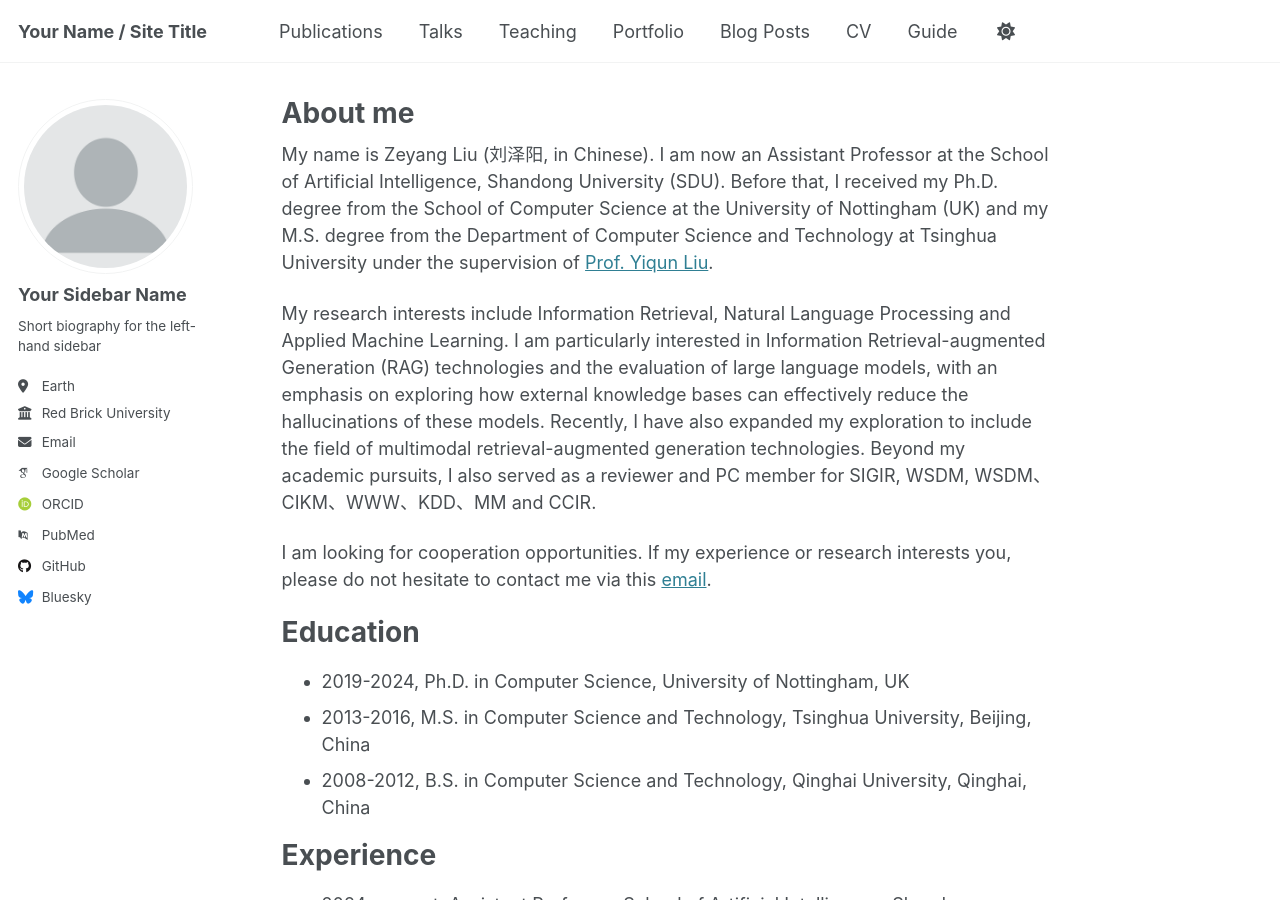
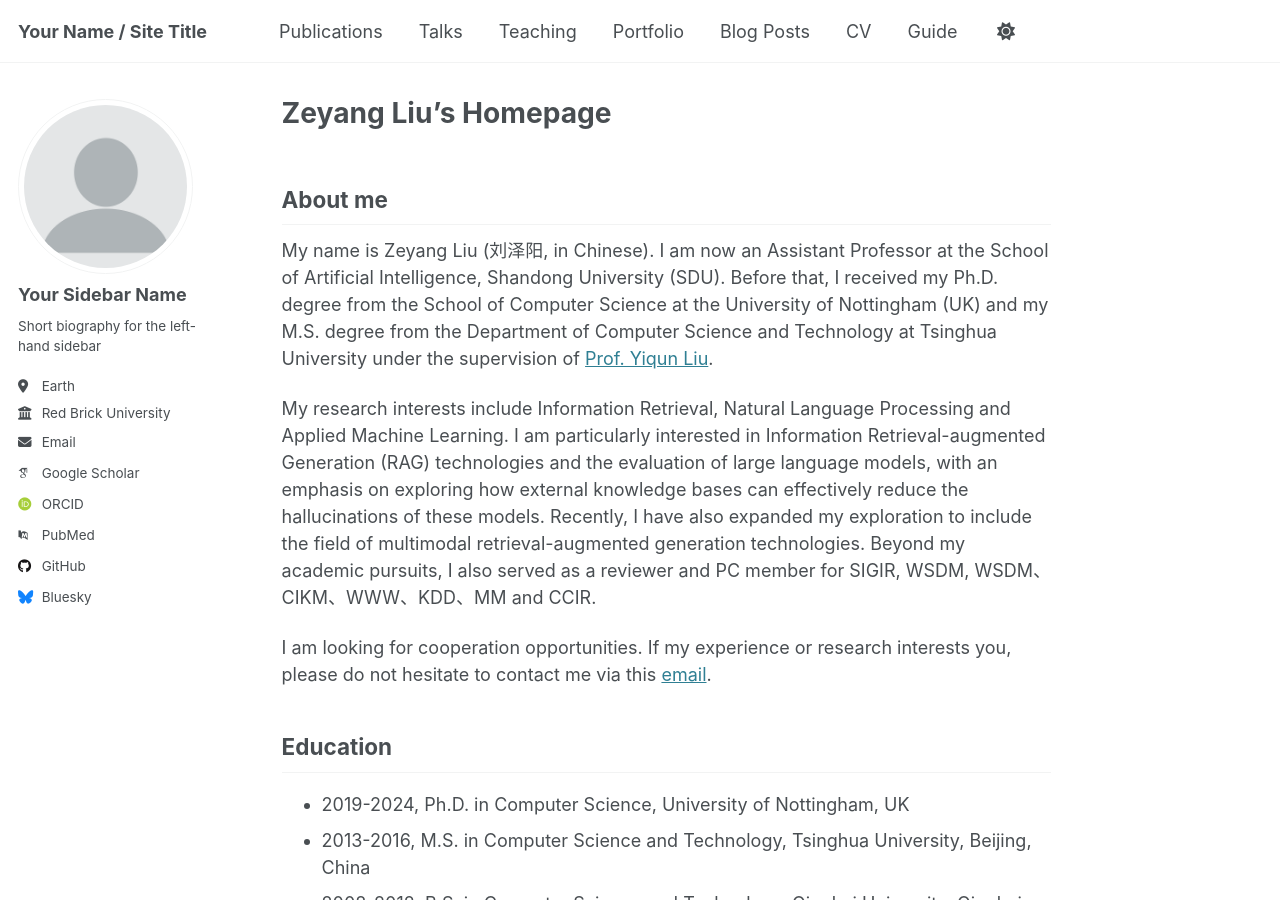
Before and after one commit to zy-liu/zy-liu.github.io, a Jekyll site: the page built from _pages/about.md, in a window 1280 px wide and 900 px high. Built offline with Jekyll 4.4.1, drawn with Linux system fonts in a browser that asks for light colours; some web fonts are replaced.

Commit message:
Update about.md

```diff
--- a/_pages/about.md
+++ b/_pages/about.md
@@ -1,12 +1,13 @@
 ---
 permalink: /
-title: "About me"
+title: "Zeyang Liu's Homepage"
 author_profile: true
 redirect_from:
   - /about/
   - /about.html
 ---
 
+## About me
 
 My name is Zeyang Liu (刘泽阳, in Chinese). I am now an Assistant Professor at the School of Artificial Intelligence, Shandong University (SDU). Before that, I received my Ph.D. degree from the School of Computer Science at the University of Nottingham (UK) and my M.S. degree from the Department of Computer Science and Technology at Tsinghua University under the supervision of [Prof. Yiqun Liu](http://www.thuir.cn/group/~YQLiu/).
 
@@ -14,16 +15,19 @@ My research interests include Information Retrieval, Natural Language Processing
 
 I am looking for cooperation opportunities. If my experience or research interests you, please do not hesitate to contact me via this [email](mailto:zeyangliu@sdu.edu.cn).
 
-# Education
+## Education
+
 - 2019-2024, Ph.D. in Computer Science, University of Nottingham, UK
 - 2013-2016, M.S. in Computer Science and Technology, Tsinghua University, Beijing, China
 - 2008-2012, B.S. in Computer Science and Technology, Qinghai University, Qinghai, China
 
-# Experience
+## Experience
+
 - 2024-present, Assistant Professor, School of Artificial Intelligence, Shandong University
 - 2016-2018, Lecturer, Department of Computer Technology and Application, Qinghai University
 
 # Publications
+
 - **Zeyang Liu**, Ke Zhou and Max L Wilson. Meta-evaluation of conversational search evaluation metrics. ACM Transactions on Information Systems (TOIS).
 - **Zeyang Liu**, Ke Zhou, Jiaxin Mao and Max L Wilson. POSSCORE: A simple yet effective evaluation of conversational search with part of speech labelling. Proceedings of the 30th ACM International Conference on Information & Knowledge Management (CIKM 2021).
 - **Zeyang Liu**, Jiaxin Mao, Chao Wang, Qingyao Ai, Yiqun Liu and Jian-Yun Nie. Enhancing click models with mouse movement information. Information Retrieval Journal (IRJ).
```
